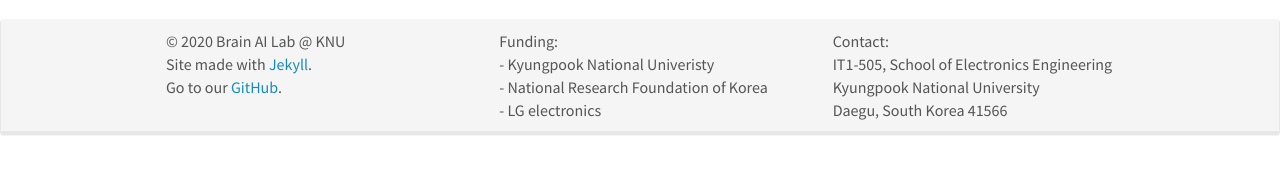
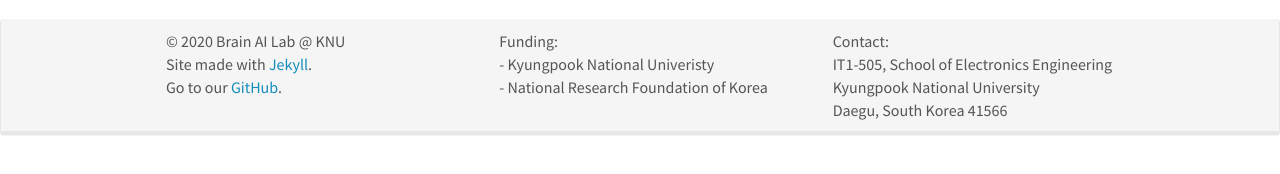
Before and after one commit to KNU-BrainAI/knu-brainai.github.io, a Jekyll site: the page built from _pages/home.md, in a window 1280 px wide. Shown: the part 688-862 px from the top of the page. Built offline with Jekyll 4.4.1, drawn with Linux system fonts in a browser that asks for light colours; nearby versions of some CDN libraries.

Commit message:
Update footer.html

```diff
--- a/_includes/footer.html
+++ b/_includes/footer.html
@@ -17,7 +17,6 @@
 		  Funding:<br />
 		  - Kyungpook National Univeristy <br />
 		  - National Research Foundation of Korea <br />
-		  - LG electronics <br />
 		</div>
 		<div class="col-sm-4">
 		  Contact:<br />
```
